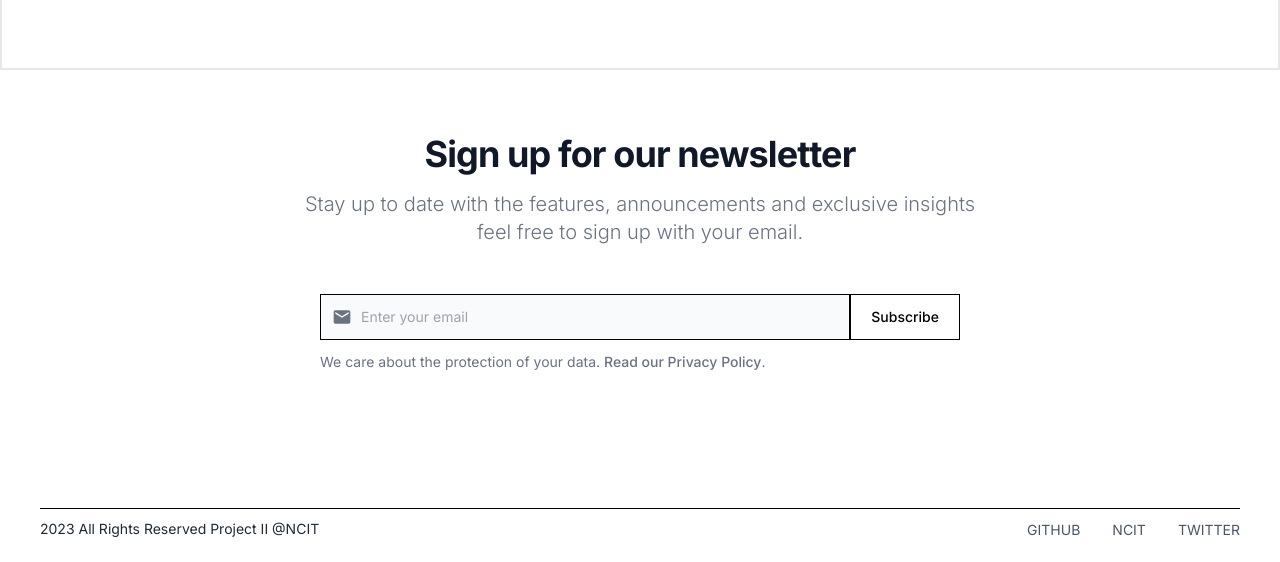
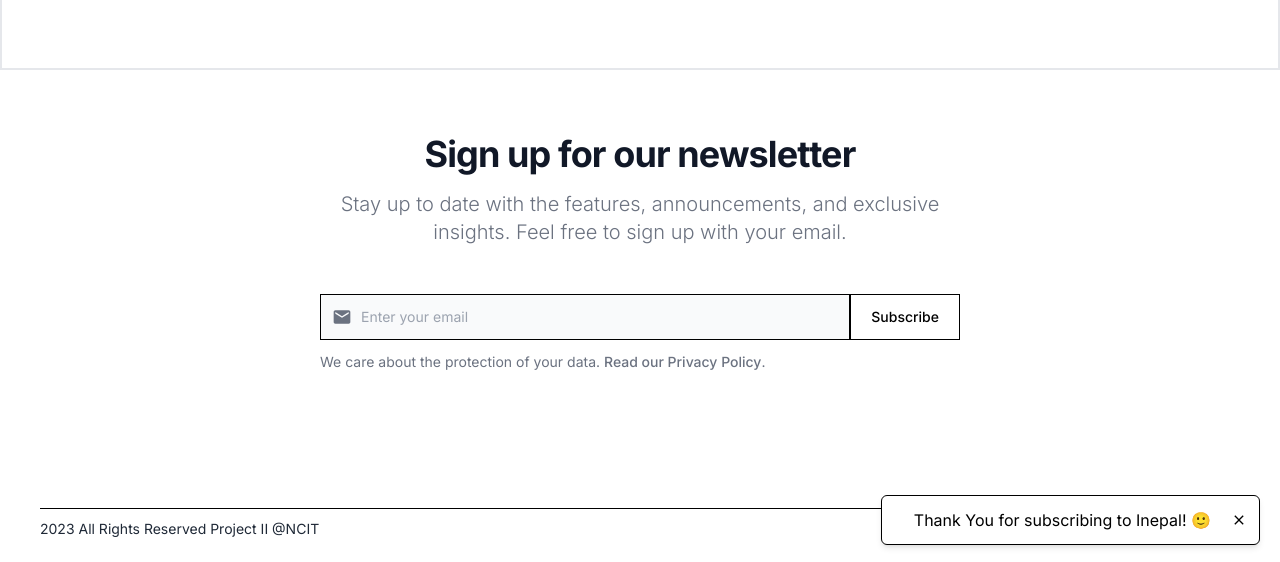
Before and after one commit to Sibindra/twitter-insights, a Next.js app: page / in a window 1280 px wide. Both pictures are taken after typing "name@example.com" into the empty fields and a click on the button "Subscribe". Shown: the part 2193-2755 px from the top of the page. Built offline with nearby package versions, Linux system fonts and the light colour scheme.

Commit message:
toast and email frontend validation

```diff
--- a/components/ui/contact.tsx
+++ b/components/ui/contact.tsx
@@ -1,17 +1,32 @@
-"use client"
+"use client";
+
 import { useState } from "react";
 import { MdEmail } from "react-icons/md";
+import Toast from "./toast";
 
 export default function Contact() {
   const [email, setEmail] = useState("");
-  // submission status
   const [isSubmitting, setIsSubmitting] = useState(false);
+  const [showToast, setShowToast] = useState(false);
+  const [toastMessage, setToastMessage] = useState("");
+  const [isErrorToast, setIsErrorToast] = useState(false);
+
+  const handleEmailChange = (e: React.ChangeEvent<HTMLInputElement>) => {
+    setEmail(e.target.value);
+  };
 
   const handleSubmit = async (e: React.FormEvent<HTMLFormElement>) => {
     e.preventDefault();
 
-    // preventing multiple submissions
     if (isSubmitting) return;
+
+    // Validation
+    if (!email) {
+      setToastMessage("Email Field is Empty! ");
+      setIsErrorToast(true);
+      setShowToast(true);
+      return;
+    }
 
     setIsSubmitting(true);
 
@@ -28,18 +43,22 @@ export default function Contact() {
 
       if (res.ok) {
         console.log("Email:", email);
-        // Reset the form after successful submission
         setEmail("");
+        setToastMessage("Thank You for subscribing to Inepal! 🙂");
+        setIsErrorToast(false);
+        setShowToast(true);
       } else {
-        // Handle non-successful response here
-        console.error("Failed to subscribe");
+        console.error("Sorry something went wrong! 😢");
       }
     } catch (error) {
-      // Handle fetch error
       console.error("Fetch error:", error);
     } finally {
       setIsSubmitting(false);
     }
+  };
+
+  const closeToast = () => {
+    setShowToast(false);
   };
 
   return (
@@ -51,8 +70,8 @@ export default function Contact() {
               Sign up for our newsletter
             </h2>
             <p className="mx-auto mb-8 max-w-2xl font-light text-gray-500 md:mb-12 sm:text-xl">
-              Stay up to date with the features, announcements and exclusive
-              insights feel free to sign up with your email.
+              Stay up to date with the features, announcements, and exclusive
+              insights. Feel free to sign up with your email.
             </p>
             <form action="#" onSubmit={handleSubmit}>
               <div className="items-center mx-auto mb-3 space-y-4 max-w-screen-sm sm:flex sm:space-y-0">
@@ -67,9 +86,11 @@ export default function Contact() {
                     <MdEmail className="w-5 h-5 text-gray-500 dark:text-gray-400" />
                   </div>
                   <input
-                    onChange={(e) => setEmail(e.target.value)}
+                    onChange={handleEmailChange}
                     value={email}
-                    className="block p-3 pl-10 w-full text-sm text-gray-900 bg-gray-50 border border-black sm:rounded-none focus:ring-primary-500 focus:border-primary-500 "
+                    className={`block p-3 pl-10 w-full text-sm text-gray-900 bg-gray-50 border ${
+                      isErrorToast ? "border-red-500" : "border-black"
+                    } sm:rounded-none focus:outline-none`}
                     placeholder="Enter your email"
                     type="email"
                     id="email"
@@ -77,8 +98,8 @@ export default function Contact() {
                 </div>
                 <div>
                   <button
-                    className="py-3 px-5 w-full text-sm font-medium border cursor-pointer hover:bg-[#cfc3fb] hover:text-black text-black border-black rounded-none "
-                    disabled={isSubmitting} // Disable the button during submission
+                    className="py-3 px-5 w-full text-sm font-medium border cursor-pointer hover:bg-[#cfc3fb] hover:text-black text-black border-black rounded-none"
+                    disabled={isSubmitting}
                   >
                     <span>Subscribe</span>
                   </button>
@@ -98,6 +119,9 @@ export default function Contact() {
           </div>
         </div>
       </section>
+      {showToast && (
+        <Toast message={toastMessage} isError={isErrorToast} close={closeToast} />
+      )}
     </div>
   );
 }
--- /dev/null
+++ b/components/ui/toast.tsx
@@ -0,0 +1,52 @@
+import { useEffect, useState } from "react";
+import { MdClose } from "react-icons/md";
+
+type ToastProps = {
+  message: string;
+  isError: boolean;
+  close: () => void;
+};
+
+const Toast: React.FC<ToastProps> = ({ message, isError, close }) => {
+  const [isVisible, setIsVisible] = useState(false);
+
+  useEffect(() => {
+    setIsVisible(true);
+
+    const timer = setTimeout(() => {
+      close();
+    }, 4000);
+
+    return () => clearTimeout(timer);
+  }, []);
+
+  const handleClickOutside = (e: MouseEvent) => {
+    if (isVisible && e.target instanceof Element) {
+      if (!e.target.closest(".toast-container")) {
+        close();
+      }
+    }
+  };
+
+  useEffect(() => {
+    document.addEventListener("mousedown", handleClickOutside);
+    return () => {
+      document.removeEventListener("mousedown", handleClickOutside);
+    };
+  }, [isVisible]);
+
+  return (
+    <div
+      className={`fixed bottom-5 right-5 p-3 rounded-md shadow-md bg-white border border-black z-50 gap-5`}
+    >
+      <div className="flex justify-between items-center">
+        <div className={`text-${isError ? "red" : "green"}-500 mx-5`}>{message}</div>
+        <button onClick={close} className="text-black hover:text-gray-800">
+          <MdClose />
+        </button>
+      </div>
+    </div>
+  );
+};
+
+export default Toast;
```
